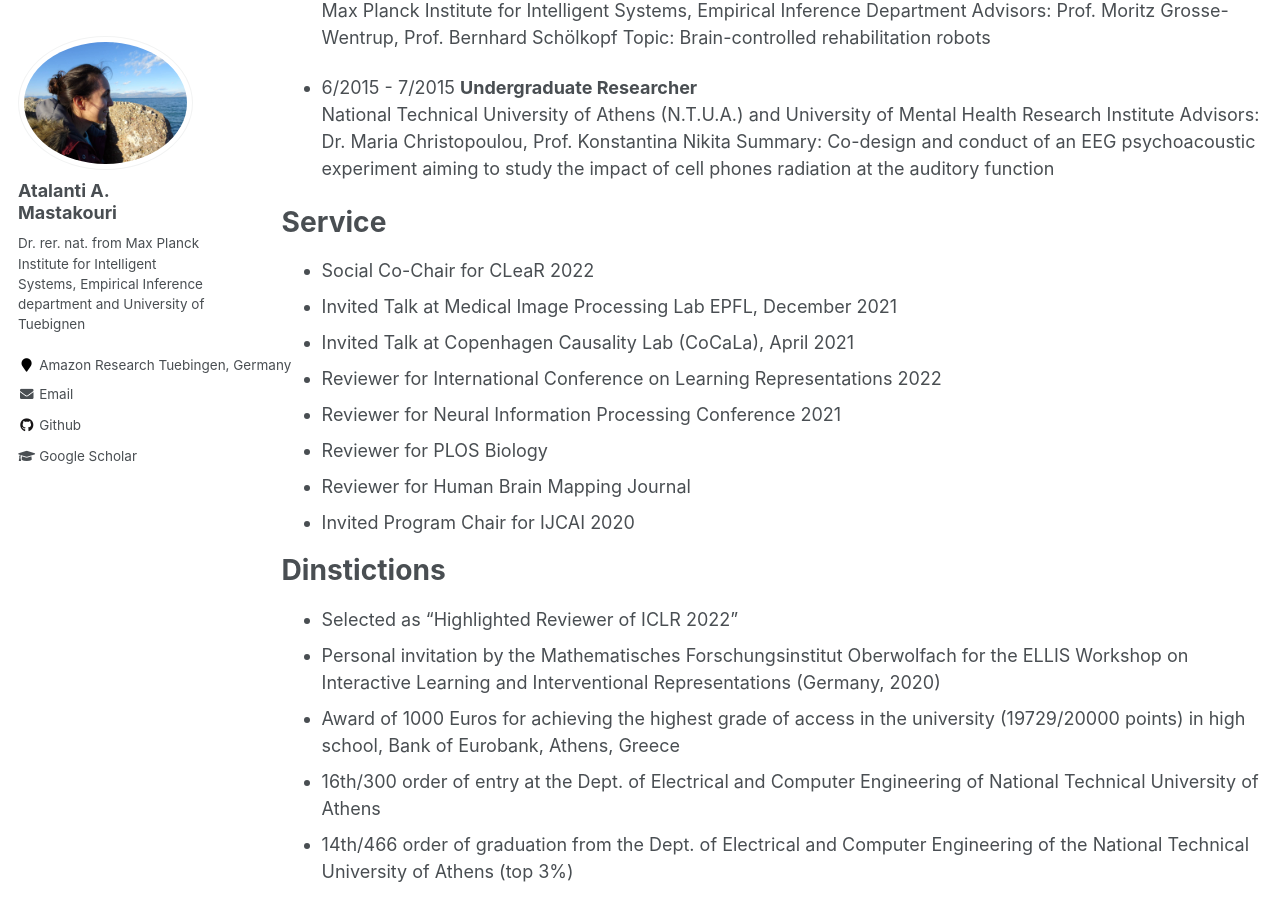
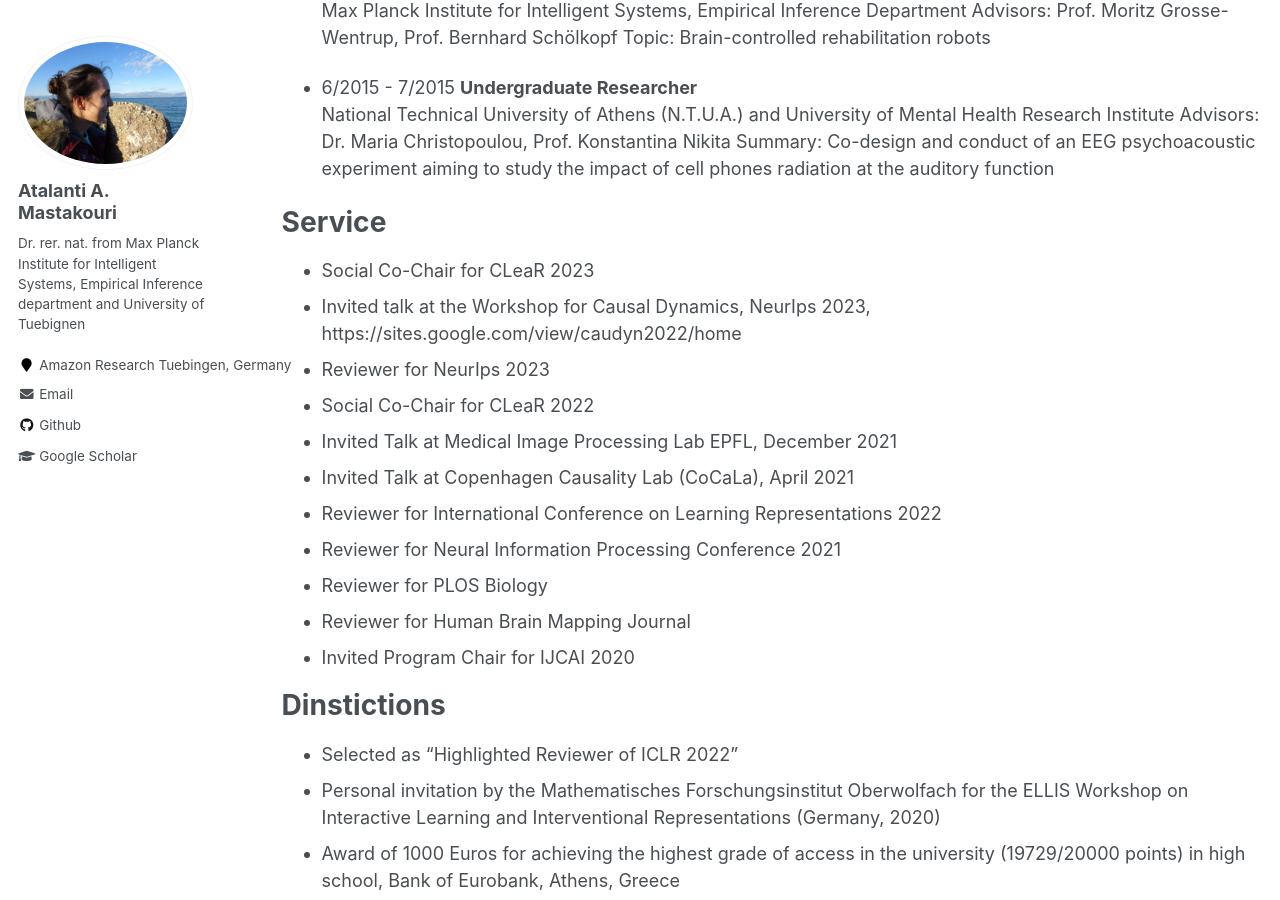
Before and after one commit to atalanti/atalanti.github.io, a Jekyll site: the page built from _pages/cv.md, in a window 1280 px wide and 900 px high, scrolled down 1269 px. Built offline with Jekyll 4.4.1, drawn with Linux system fonts in a browser that asks for light colours.

Commit message:
Update cv.md

```diff
--- a/_pages/cv.md
+++ b/_pages/cv.md
@@ -59,6 +59,9 @@
 
 Service
 ======
+* Social Co-Chair for CLeaR 2023
+* Invited talk at the Workshop for Causal Dynamics, NeurIps 2023, https://sites.google.com/view/caudyn2022/home
+* Reviewer for NeurIps 2023
 * Social Co-Chair for CLeaR 2022
 * Invited Talk at Medical Image Processing Lab EPFL, December 2021
 * Invited Talk at Copenhagen Causality Lab (CoCaLa), April 2021
```
